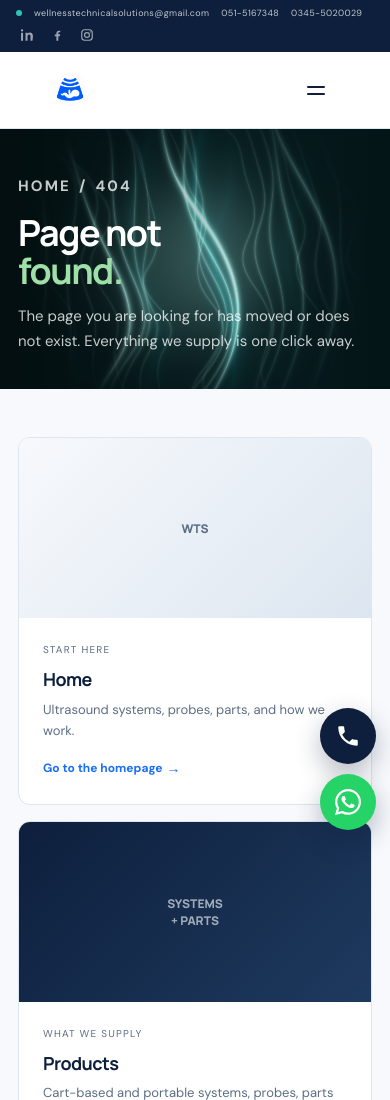
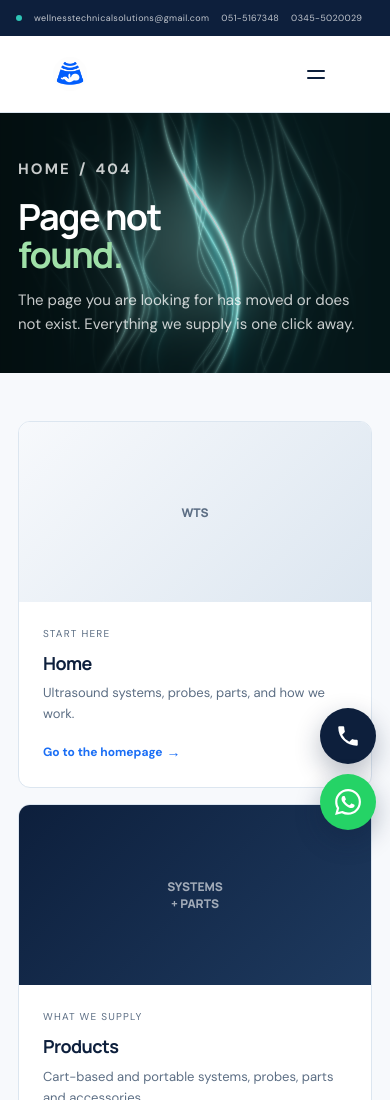
Before and after one commit to ahmedshamil150/WTS, a plain HTML site: page 404.html in a window 390 px wide. Shown: the top 1100 px of the page. Drawn offline with nearby package versions, Linux system fonts and the light colour scheme; animation ran at ten frames a second.

Commit message:
Keep announcement bar single-row on phones so sticky nav aligns

```diff
--- a/styles.css
+++ b/styles.css
@@ -242,27 +242,26 @@ main[tabindex="-1"]:focus {
 
 @media (max-width: 600px) {
   .announcement {
-    height: auto;
+    height: 36px;
     min-height: 36px;
-    padding: 6px 16px;
-  }
-
-  .announcement {
-    flex-wrap: wrap;
-    row-gap: 4px;
+    padding: 0 16px;
+    flex-wrap: nowrap;
+    row-gap: 0;
   }
 
   .announcement-contact {
     gap: 12px;
-    flex-wrap: wrap;
+    flex-wrap: nowrap;
+    min-width: 0;
   }
 
   .announcement-contact a {
     font-size: 9px;
+    white-space: nowrap;
   }
 
   .announcement-socials {
-    gap: 8px;
+    display: none;
   }
 }
 
```
